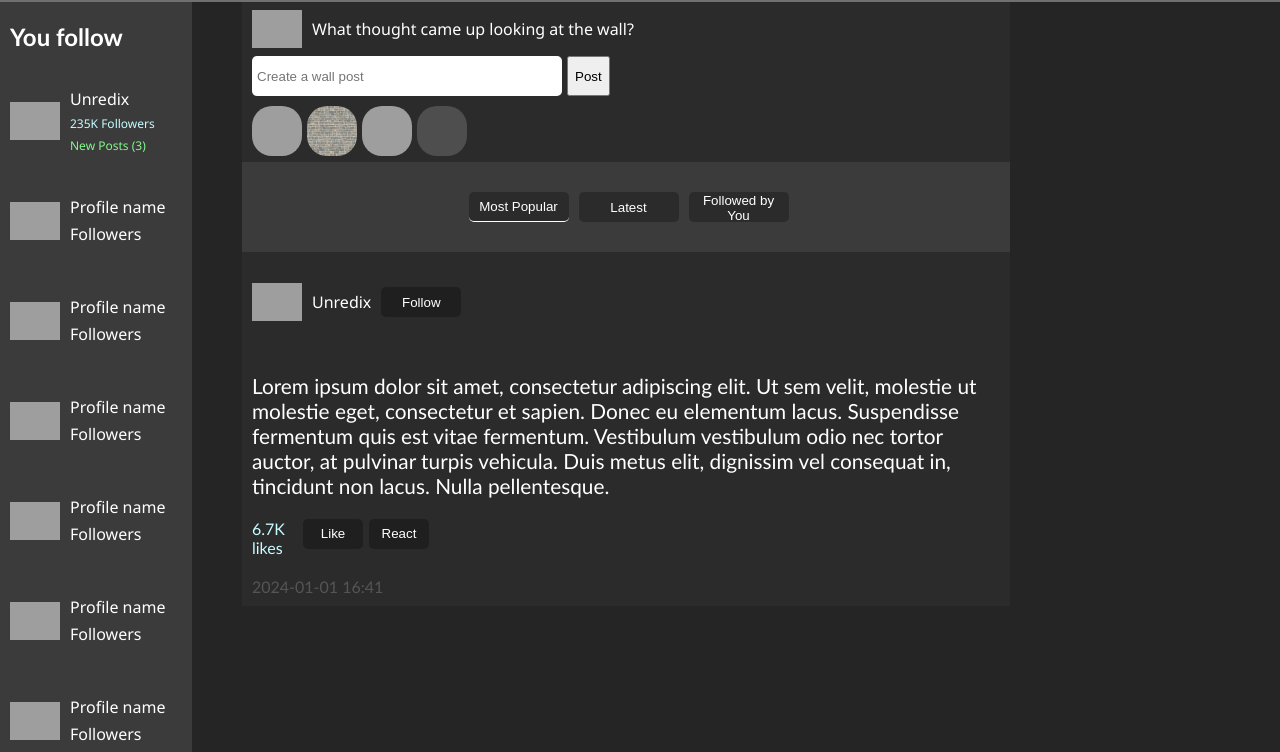
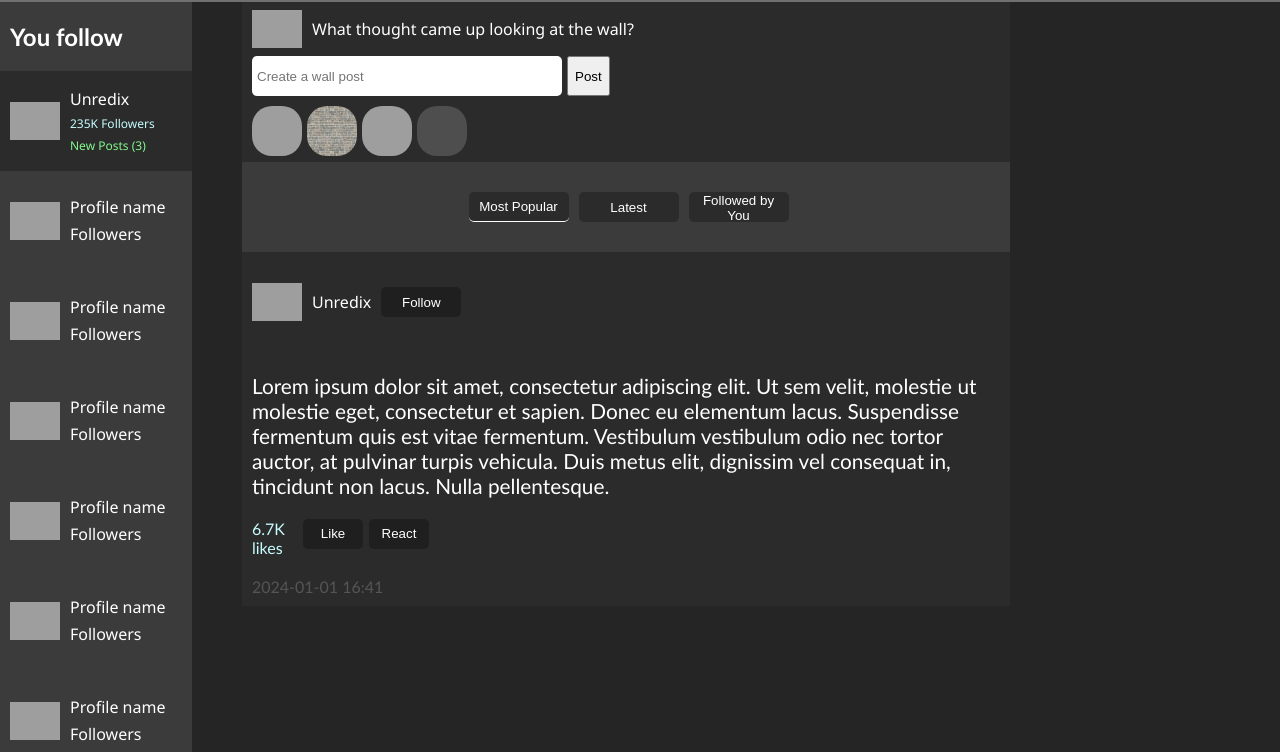
Before and after one commit to Unredix/Wall-Thoughts-Journal, a website: page index.html in a window 1280 px wide. In both pictures the pointer is over the element 96 px from the left and 168 px from the top of the page. Shown: the part 48-800 px from the top of the page. Drawn offline with Linux system fonts and the light colour scheme; no server answers; grey boxes are pictures that could not be loaded.

Commit message:
Edited css a bit

```diff
--- a/css/style.css
+++ b/css/style.css
@@ -94,6 +94,10 @@ a {
   height: 100px;
   width: 100%;
   font-family: "Segoe UI", Tahoma, Geneva, Verdana, sans-serif;
+}
+.top-followed:hover {
+  background-color: rgb(43, 43, 43);
+  cursor: pointer;
 }
 .top-followed img {
   margin-left: 10px;
@@ -250,6 +254,9 @@ button.feed-active {
 .post-user-info span {
   margin-left: 10px;
 }
+.post-user-info span:hover {
+  cursor: pointer;
+}
 
 button.follow-button {
   margin-left: 10px;
```
